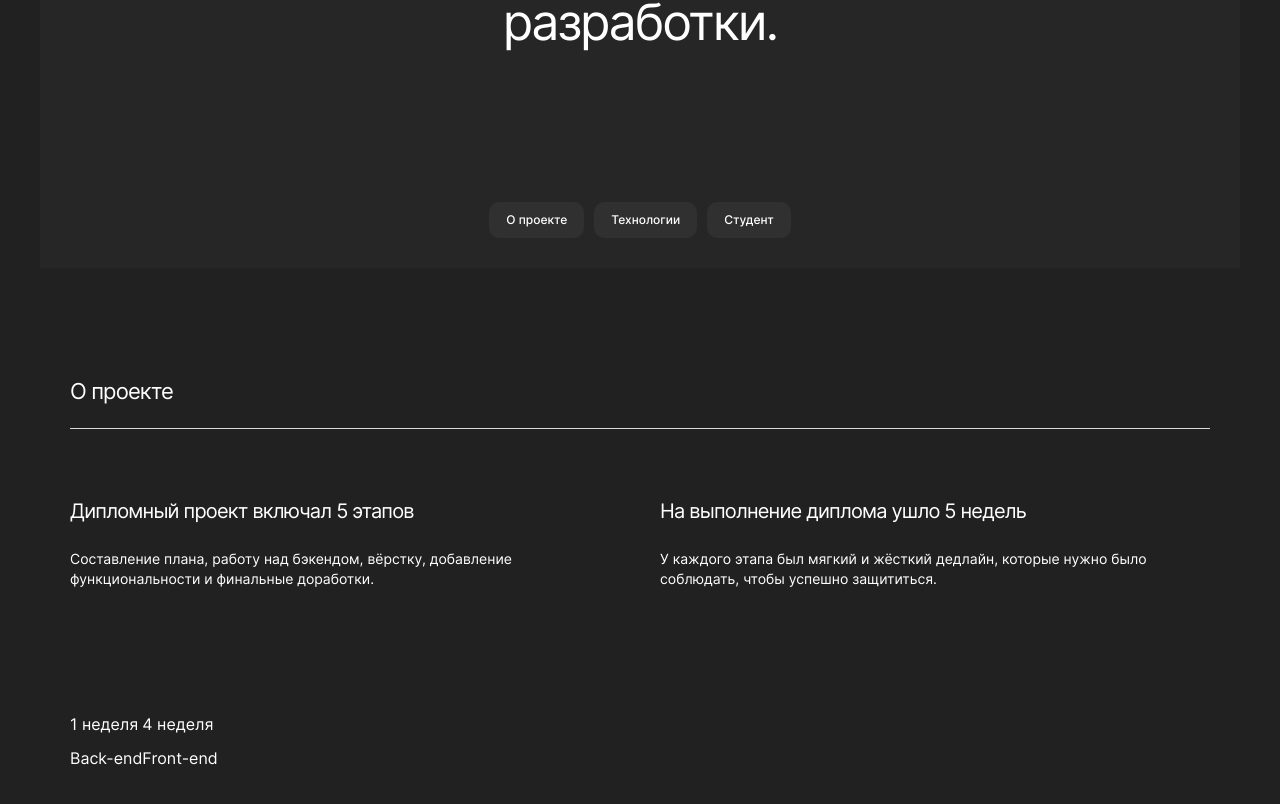
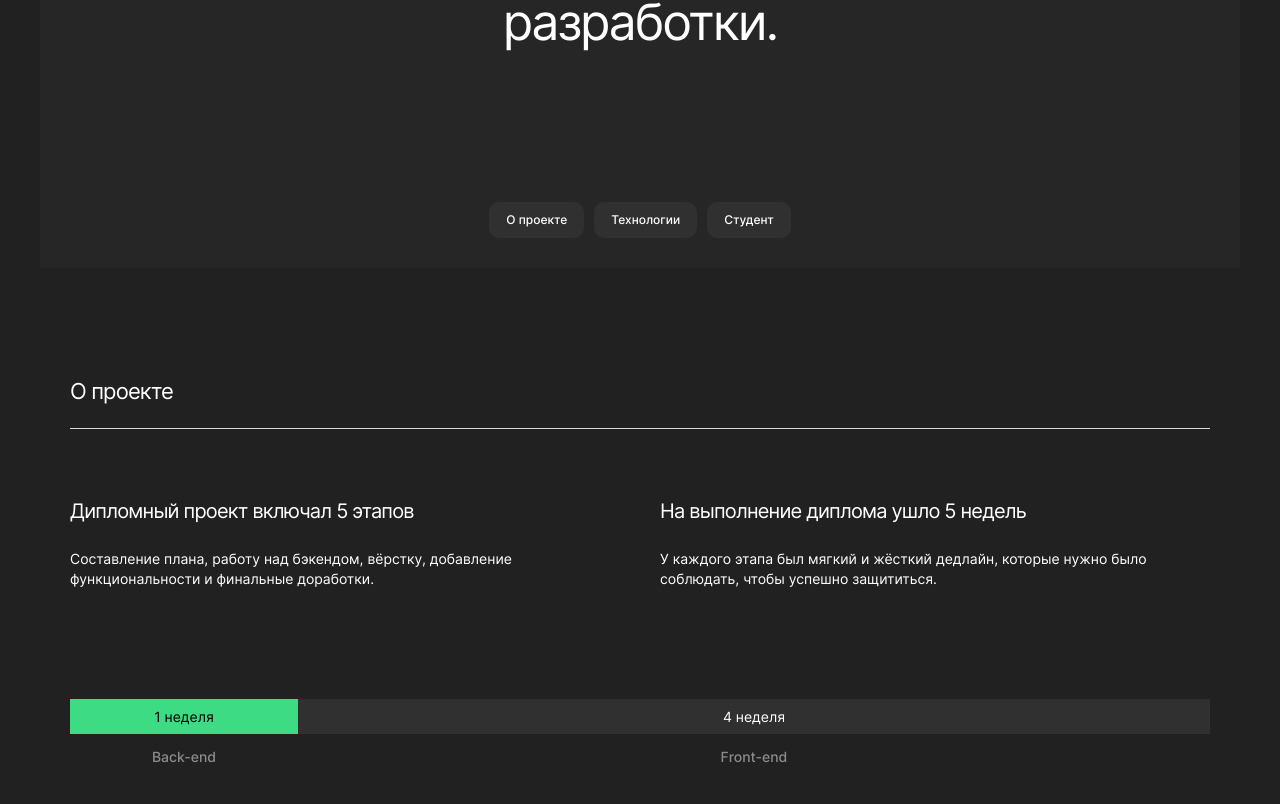
Before and after one commit to Vovkasquid/movies-explorer-frontend, a React (Create React App) app: page / in a window 1280 px wide. Shown: the part 319-1123 px from the top of the page. Built offline with nearby package versions, Linux system fonts and the light colour scheme.

Commit message:
feat: закончить стилизацию компонента AboutProject

```diff
--- a/src/components/AboutProject/AboutProject.css
+++ b/src/components/AboutProject/AboutProject.css
@@ -54,3 +54,35 @@
   width: 100%;
   display: flex;
 }
+
+.about-project__timeline-time {
+  font-weight: normal;
+  font-size: 14px;
+  line-height: 17px;
+  text-align: center;
+  padding: 9px 14px;
+  margin: 0;
+  box-sizing: border-box;
+}
+
+.about-project__timeline-time_type_backend {
+  color: hsla(0, 0%, 0%, 1);
+  background: hsla(147, 69%, 55%, 1);
+  width: 228px;
+}
+
+.about-project__timeline-time_type_frontend {
+  color: hsla(0, 0%, 100%, 1);
+  background: hsla(0, 0%, 19%, 1);
+  width: 912px;
+}
+
+.about-project__timeline-description {
+  margin: 14px 0 0 0;
+  font-style: normal;
+  font-weight: 500;
+  font-size: 14px;
+  line-height: 17px;
+  text-align: center;
+  color: hsla(0, 0%, 55%, 1);
+}
--- a/src/components/AboutProject/AboutProject.jsx
+++ b/src/components/AboutProject/AboutProject.jsx
@@ -21,11 +21,11 @@ export default function AboutProject() {
       </div>
       <div className="about-project__timeline-container">
         <div className="about-project__timeline-part">
-          <p className="about-project__timeline-time">1 неделя</p>
+          <p className="about-project__timeline-time about-project__timeline-time_type_backend">1 неделя</p>
           <p className="about-project__timeline-description">Back-end</p>
         </div>
         <div className="about-project__timeline-part">
-          <p className="about-project__timeline-time">4 неделя</p>
+          <p className="about-project__timeline-time about-project__timeline-time_type_frontend">4 неделя</p>
           <p className="about-project__timeline-description">Front-end</p>
         </div>
       </div>
```
